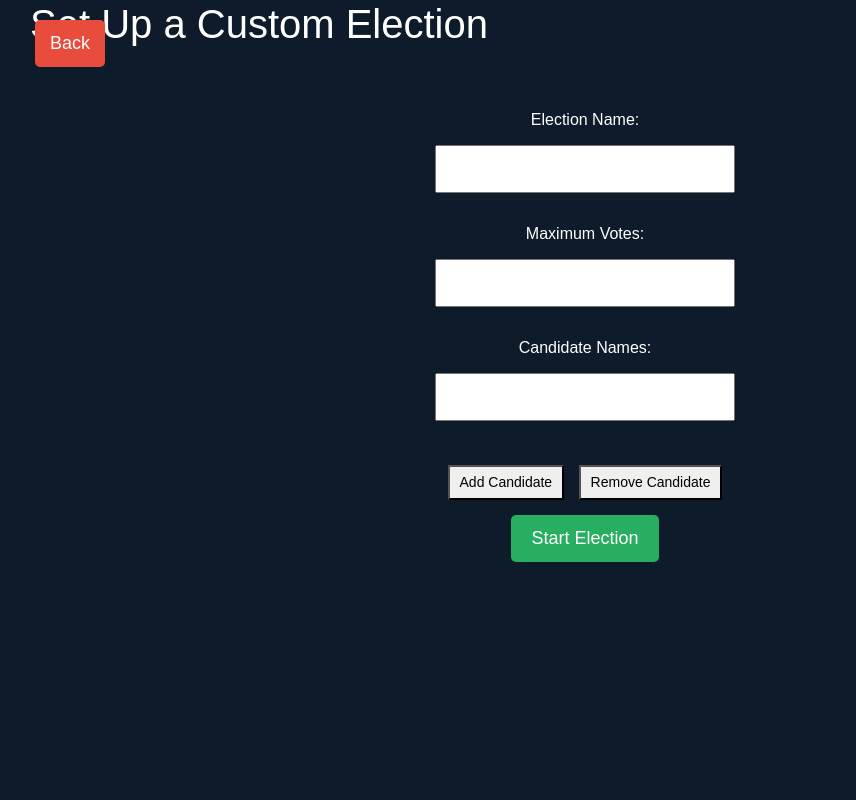
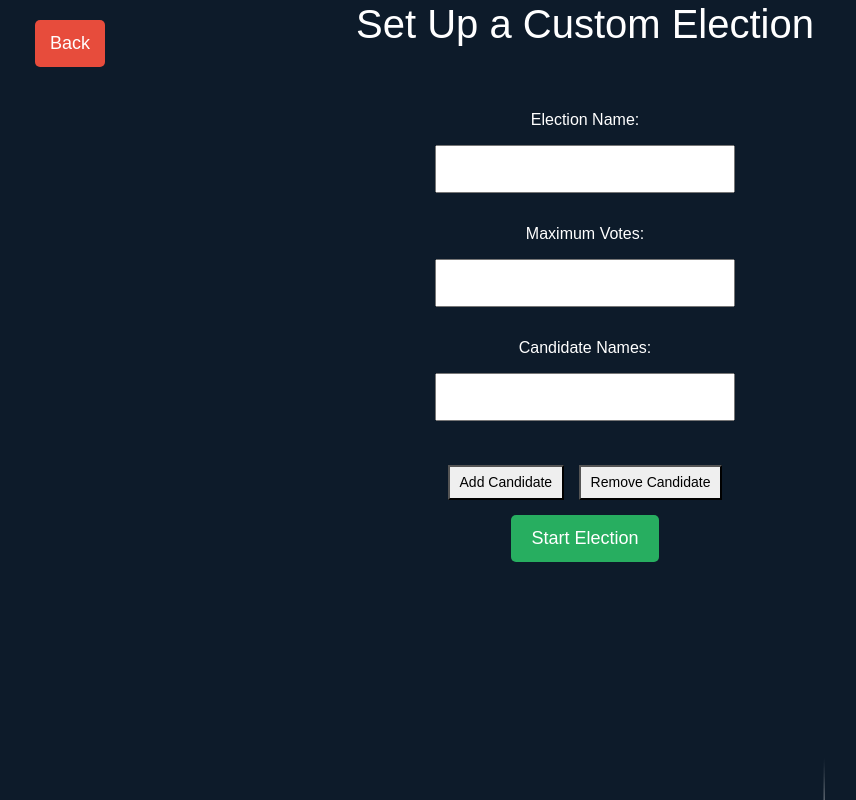
Before and after one commit to abarber7/2024-EveryVoter-A-Team, a Flask app: page /setup_custom_election in a window 1280 px wide. Shown: the whole page, without its empty margins (55-911 px from the left). Run offline with Flask 3, Linux system fonts and the light colour scheme; parts of the project's set-up code (start-up, migrations or seed data) failed here and were passed over; some libraries are stand-ins or nearby versions.

Commit message:
Enable shooting stars. Move text to middle of the page in custom and restaurant pages

```diff
--- a/application.py
+++ b/application.py
@@ -104,9 +104,24 @@ def generate_gpt4_text_introduction(election):
     introductions = []
     for index, candidate in enumerate(election.candidates, start=1):
         gpt_text = model.invoke(f"""In a quirky and enthusiastic tone, welcome {candidate.name} to a show in a few words.
-                                    Example: Introducing first, the animated and lively Tony Hawk!""")
+                                    Example:
+                                    Introducing first, the animated and lively Tony Hawk!
+                                    Introducing second, the wonderful and endearing Mariah Carey!
+                                    Introduce them as follows:
+                                    Introducing {ordinal(index)}, the animated and lively Tony Hawk!""")
         introductions.append(gpt_text.content)
     return introductions
+
+def ordinal(n):
+    """Helper function to return ordinal of a number (e.g., 1st, 2nd, 3rd)."""
+    if isinstance(n, int):  # Ensure n is an integer
+        if 10 <= n % 100 <= 20:
+            suffix = 'th'
+        else:
+            suffix = {1: 'st', 2: 'nd', 3: 'rd'}.get(n % 10, 'th')
+        return f"{n}{suffix}"
+    else:
+        raise ValueError(f"Expected integer, got {type(n)}")
 
 # Generate audio for candidate introductions using ElevenLabs API
 @app.route('/generate-candidates-audio', methods=['POST'])
--- a/templates/base.html
+++ b/templates/base.html
@@ -14,12 +14,12 @@
     <!-- FontAwesome -->
     <script defer src="https://cdn.jsdelivr.net/npm/@fortawesome/fontawesome-free/js/all.min.js"></script>
 
-    <!-- Shooting Stars (only load in specific pages if needed) -->
+
     {% block extra_styles %}
     {% endblock %}
 </head>
 <body>
-
+    <div class="shooting-stars"></div>
     <!-- Pre-Content Block (background layers, navigation buttons, etc.) -->
     {% block pre_content %}
     {% endblock %}
@@ -57,9 +57,11 @@
     <!-- Bootstrap JS and Dependencies (defer for non-essential scripts) -->
     <script defer src="https://code.jquery.com/jquery-3.5.1.slim.min.js" crossorigin="anonymous"></script>
     <script defer src="https://cdn.jsdelivr.net/npm/bootstrap@4.5.2/dist/js/bootstrap.bundle.min.js" crossorigin="anonymous"></script>
+    <script defer src="{{ url_for('static', filename='shooting-stars.js') }}"></script>
 
     <!-- Optional Shooting Stars Script (load only if needed) -->
     {% block shooting_stars %}
+
     {% endblock %}
 </body>
 </html>
--- a/templates/custom_election.html
+++ b/templates/custom_election.html
@@ -26,6 +26,11 @@
     form {
         margin-top: 60px;
         text-align: center;
+    }
+
+    h1 {
+        text-align: center;
+        margin-bottom: 40px;
     }
 
     input[type="text"], input[type="number"] {
--- a/templates/restaurant_election.html
+++ b/templates/restaurant_election.html
@@ -26,6 +26,11 @@
     form {
         margin-top: 60px;
         text-align: center;
+    }
+
+    h1 {
+        text-align: center;
+        margin-bottom: 40px;
     }
 
     input[type="text"], input[type="number"] {
```
